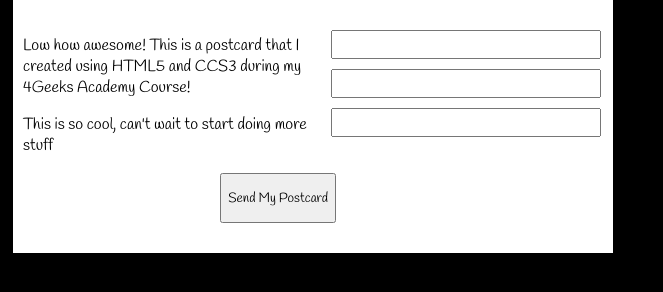
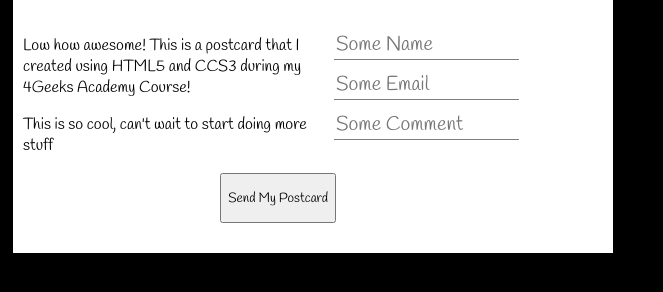
Before and after one commit to Cristian-Alvarez-CL/MyPostcard_4geeks, a plain HTML site: page index.html in a window 1280 px wide. Shown: the part 80-372 px from the top of the page, without its empty margins (0-663 px from the left). Drawn offline with Linux system fonts and the light colour scheme.

Commit message:
Se agrega el form

```diff
--- a/index.html
+++ b/index.html
@@ -32,9 +32,9 @@
                     </div>
                 </div>
                 <div class="txtGeneral">
-                    <input type="text" name="Some name" id="txtName">
-                    <input type="email" name="Some Email" id="txtEmail">
-                    <input type="text" name="Some Comment" id="txtComment">
+                    <input type="text" name="Some name" id="txtName" placeholder="Some Name">
+                    <input type="email" name="Some Email" id="txtEmail" placeholder="Some Email">
+                    <input type="text" name="Some Comment" id="txtComment" placeholder="Some Comment">
                 </div>
             </div>
         </section>
--- a/styles/styles.css
+++ b/styles/styles.css
@@ -43,6 +43,9 @@ body{
     width: 90%;
     font-size: 20px;
     margin: 10px;
+    font-family: 'Handlee', cursive;
+    border: none;
+    border-bottom: 1px solid grey;
 }
 
 footer{
@@ -55,7 +58,6 @@ footer{
     position: relative;
     left: 5%;
     font-family: 'Handlee', cursive;
-
 }
 
 section{
```
